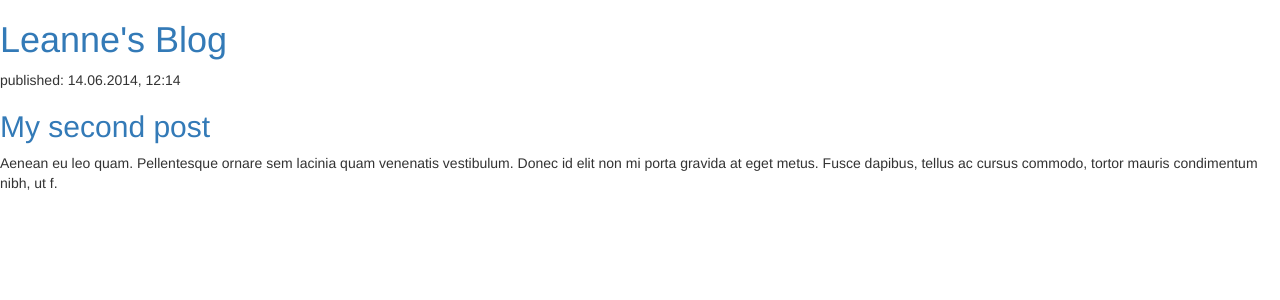
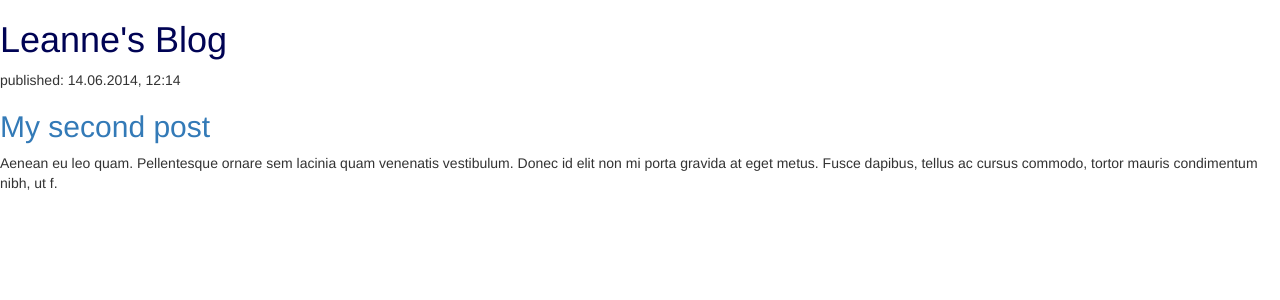
Before and after one commit to RobotGirl1610/my-first-blog, a Django app: page / in a window 1280 px wide. Shown: the top 300 px of the page. Run offline with Django 3.2, Linux system fonts and the light colour scheme; data that the repository does not hold is empty; some libraries are stand-ins or nearby versions.

Commit message:
Changed the HTML for the site.

```diff
--- a/blog/static/css/blog.css
+++ b/blog/static/css/blog.css
@@ -1,3 +1,3 @@
 h1 a {
-    color: #000230;
+    color: #000354;
 }
--- a/blog/templates/blog/post_list.html
+++ b/blog/templates/blog/post_list.html
@@ -1,8 +1,10 @@
+{% load staticfiles %}
 <html>
     <head>
         <title>Leanne's Blog!</title>
         <link rel="stylesheet" href="//maxcdn.bootstrapcdn.com/bootstrap/3.2.0/css/bootstrap.min.css">
-<link rel="stylesheet" href="//maxcdn.bootstrapcdn.com/bootstrap/3.2.0/css/bootstrap-theme.min.css">
+        <link rel="stylesheet" href="//maxcdn.bootstrapcdn.com/bootstrap/3.2.0/css/bootstrap-theme.min.css">
+        <link rel="stylesheet" href="{% static 'css/blog.css' %}">
     </head>
     <body>
         <div>
```
Also changed, not shown: 1 other file.
